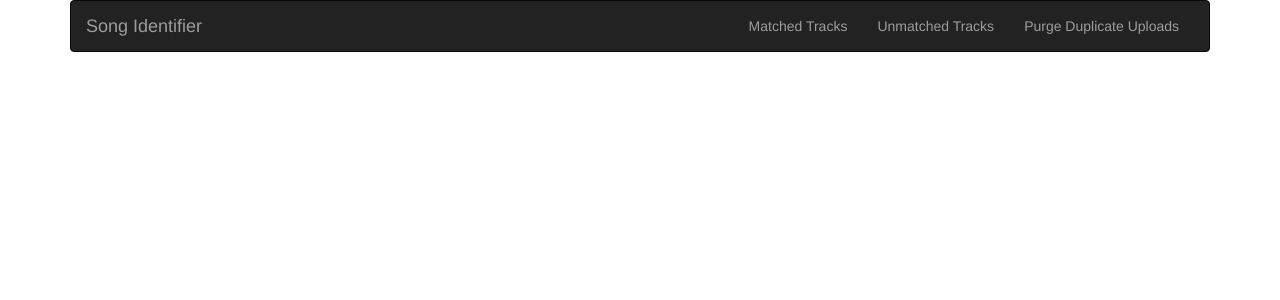
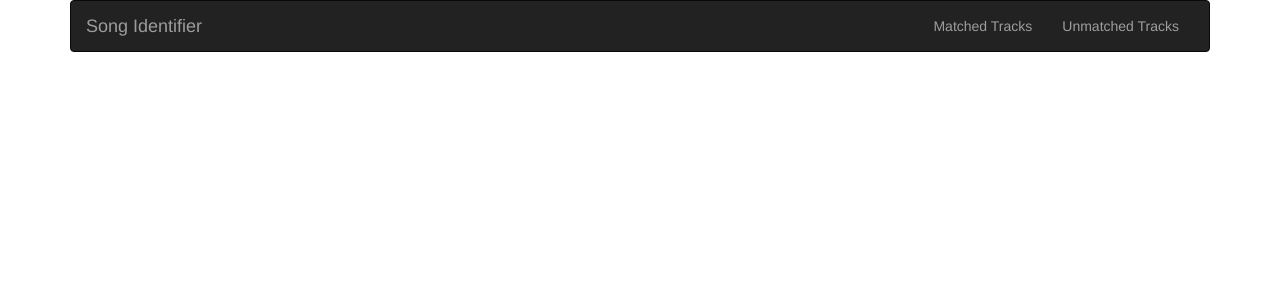
Before and after one commit to MikeMcMahon/echonest, a Django app: template echonest/templates/base.html in a window 1280 px wide. Shown: the top 300 px of the page. Run offline with Django 3.2, Linux system fonts and the light colour scheme; the template is opened without the code that fills it, so the values that code supplies are empty; some libraries are stand-ins or nearby versions.

Commit message:
remove unused feature that will never be implemented

```diff
--- a/echonest/templates/navigation.html
+++ b/echonest/templates/navigation.html
@@ -14,7 +14,6 @@
             <ul class="nav navbar-nav navbar-right">
                 <li><a href="/matched/">Matched Tracks</a></li>
                 <li><a href="/unmatched/">Unmatched Tracks</a></li>
-                <li><a href="#">Purge Duplicate Uploads</a></li>
             </ul>
         </div>
     </div>
```
